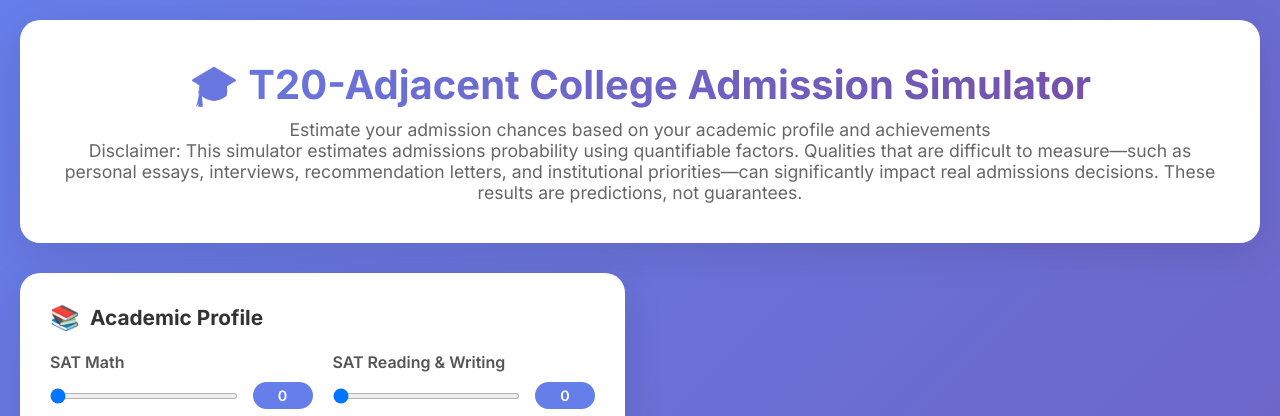
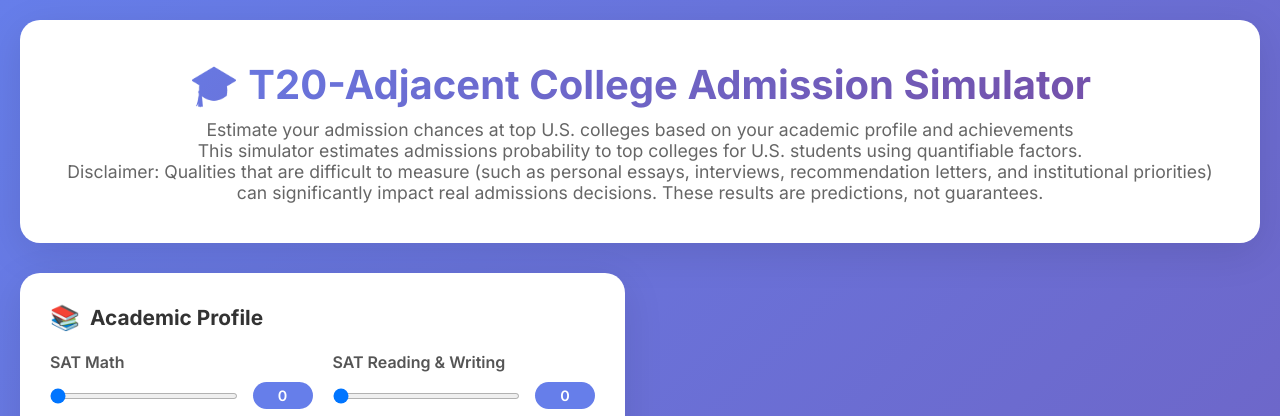
Before and after one commit to hebrongeremew/college-admissions-simulator, a Flask app: page / in a window 1280 px wide. Shown: the top 416 px of the page. Run offline with Flask 3, Linux system fonts and the light colour scheme.

Commit message:
Update admission simulator text and options for ECs

```diff
--- a/chance_me/templates/index.html
+++ b/chance_me/templates/index.html
@@ -12,12 +12,12 @@
         <header class="header">
             <div class="header-content">
                 <h1>🎓 T20-Adjacent College Admission Simulator</h1>
-                <p>Estimate your admission chances based on your academic profile and achievements</p>
+                <p>Estimate your admission chances at top U.S. colleges based on your academic profile and achievements</p>
 
                 <p class="disclaimer">
-                    Disclaimer: This simulator estimates admissions probability using quantifiable factors.
-                    Qualities that are difficult to measure—such as personal essays, interviews,
-                    recommendation letters, and institutional priorities—can significantly impact
+                    This simulator estimates admissions probability to top colleges for U.S. students using quantifiable factors. <br>
+                    Disclaimer: Qualities that are difficult to measure (such as personal essays, interviews,
+                    recommendation letters, and institutional priorities) can significantly impact
                     real admissions decisions. These results are predictions, not guarantees.
                 </p>
             </div>
@@ -188,6 +188,8 @@
                                     <option value="Volunteering">Volunteering</option>
                                     <option value="Research">Research</option>
                                     <option value="Clubs">Clubs</option>
+                                    <option value="Job">Job</option>
+                                    <option value="Internship">Internship</option>
                                 </select>
                                 <div class="activity-details">
                                     <input type="number" class="activity-years" placeholder="Years" min="0" max="4" step="1">
@@ -209,7 +211,7 @@
                                 <select class="award-level">
                                     <option value="local">🏅 Local</option>
                                     <option value="regional">🏆 Regional</option>
-                                    <option value="national">🇺🇸 National</option>
+                                    <option value="national">⭐ National</option>
                                     <option value="international">🌍 International</option>
                                 </select>
                                 <button type="button" class="remove-btn">🗑️</button>
```
